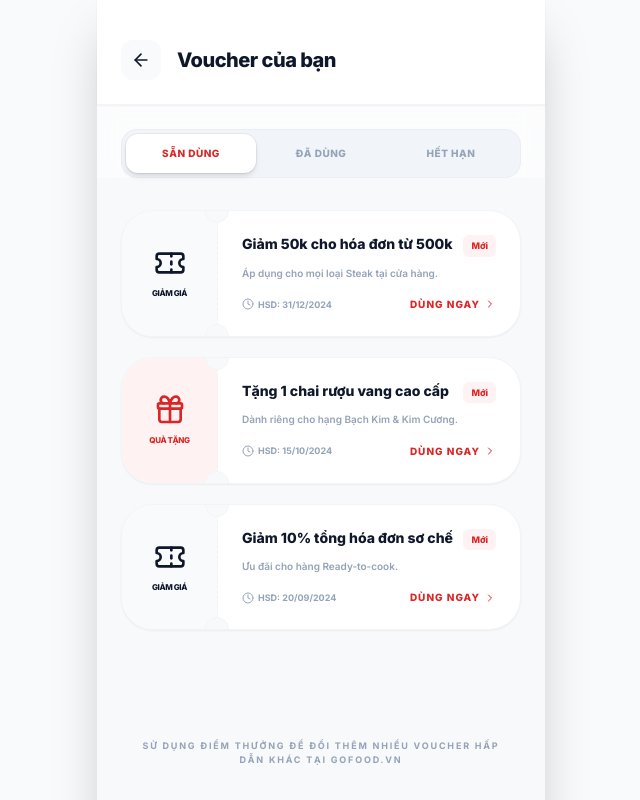
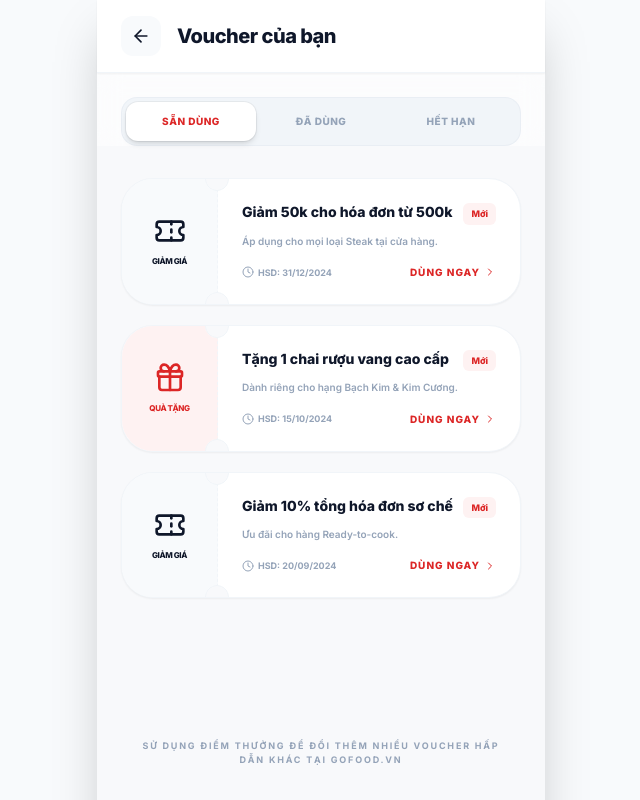
Before and after one commit to devqanh/gofood, a React (Vite) app: page / in a window 1280 px wide. Both pictures are taken after a click on the button "KHÁM PHÁ VOUCHER". Shown: the top 800 px of the page, without its empty margins (319-959 px from the left). Built offline with nearby package versions, Linux system fonts and the light colour scheme; grey boxes are pictures that could not be loaded.

Commit message:
update code

```diff
--- a/components/VoucherList.tsx
+++ b/components/VoucherList.tsx
@@ -41,7 +41,7 @@ const VoucherList: React.FC<VoucherListProps> = ({ onClose }) => {
       )}
 
       {/* Header */}
-      <header className="px-6 pt-10 pb-6 flex items-center gap-4 bg-white border-b border-slate-100 sticky top-0 z-10 shadow-sm">
+      <header className="px-6 py-4 flex items-center gap-4 bg-white border-b border-slate-100 sticky top-0 z-10 shadow-sm">
         <button onClick={onClose} className="p-2.5 bg-slate-50 rounded-xl hover:bg-slate-100 transition-all active:scale-90">
           <ArrowLeft className="w-5 h-5 text-slate-900" />
         </button>
```
